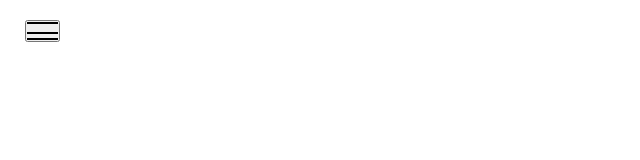
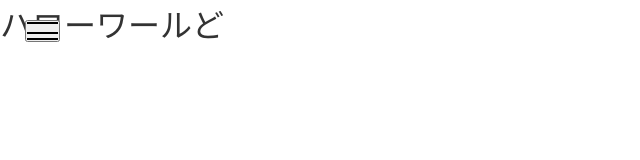
Before and after one commit to asahi-n0921/temple, a plain HTML site: page index.html in a window 1280 px wide. Shown: the whole page, without its empty margins (0-640 px from the left). Drawn offline with Linux system fonts and the light colour scheme.

Commit message:
変更したよ！

```diff
--- a/index.html
+++ b/index.html
@@ -21,6 +21,8 @@
                 </ul>
             </div>
             <button class="menu"><span></span><span></span><span></span></button>
+
+            <h1>ハローワールど</h1>
         </div>
 
 
```
